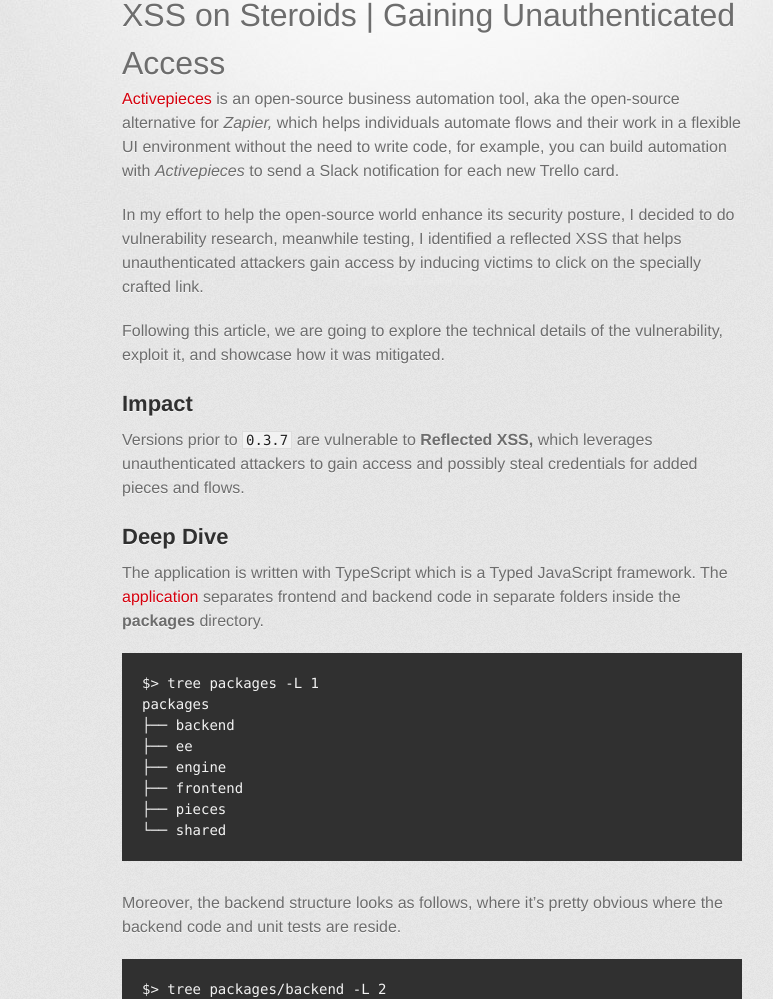
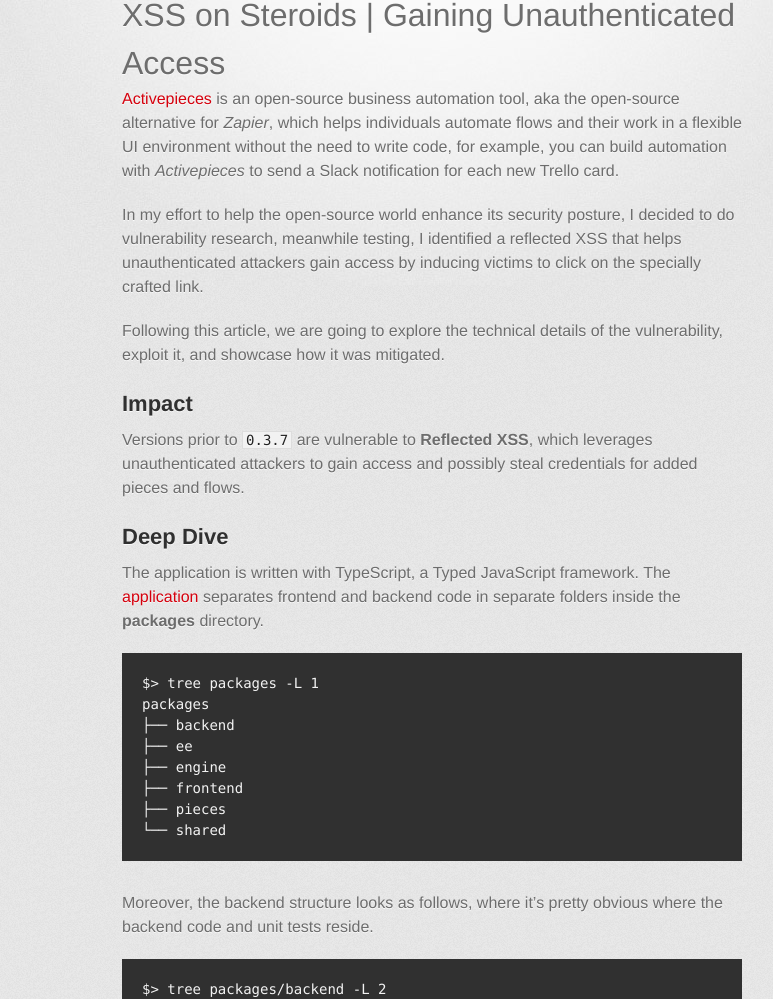
Before and after one commit to J0LGER/bloghub, a Jekyll site: the page built from _posts/2023-04-10-XSS-On-Steroids.md, in a window 1280 px wide and 1400 px high. Shown: the part 288-1287 px from the top of the window, without its empty margins (208-981 px from the left). Built offline with Jekyll 4.4.1, drawn with Linux system fonts in a browser that asks for light colours; some web fonts are replaced; some of the changed text lies outside the part shown.

Commit message:
fix: syntax fixes

````diff
--- a/_posts/2023-04-10-XSS-On-Steroids.md
+++ b/_posts/2023-04-10-XSS-On-Steroids.md
@@ -11,7 +11,7 @@ permalink: /bloghub/xss-on-steroids/
 
 # XSS on Steroids | Gaining Unauthenticated Access
 
-[Activepieces](https://www.activepieces.com/) is an open-source business automation tool, aka the open-source alternative for *Zapier,* which helps individuals automate flows and their work in a flexible UI environment without the need to write code, for example, you can build automation with *Activepieces* to send a Slack notification for each new Trello card.
+[Activepieces](https://www.activepieces.com/) is an open-source business automation tool, aka the open-source alternative for *Zapier*, which helps individuals automate flows and their work in a flexible UI environment without the need to write code, for example, you can build automation with *Activepieces* to send a Slack notification for each new Trello card.
 
 In my effort to help the open-source world enhance its security posture, I decided to do vulnerability research, meanwhile testing, I identified a reflected XSS that helps unauthenticated attackers gain access by inducing victims to click on the specially crafted link.
 
@@ -19,11 +19,11 @@ Following this article, we are going to explore the technical details of the vul
 
 ## Impact
 
-Versions prior to `0.3.7` are vulnerable to **Reflected XSS,** which leverages unauthenticated attackers to gain access and possibly steal credentials for added pieces and flows.
+Versions prior to `0.3.7` are vulnerable to **Reflected XSS**, which leverages unauthenticated attackers to gain access and possibly steal credentials for added pieces and flows.
 
 ## Deep Dive
 
-The application is written with TypeScript which is a Typed JavaScript framework. The [application](https://github.com/activepieces/activepieces) separates frontend and backend code in separate folders inside the **packages** directory.
+The application is written with TypeScript, a Typed JavaScript framework. The [application](https://github.com/activepieces/activepieces) separates frontend and backend code in separate folders inside the **packages** directory.
 
 ```html
 $> tree packages -L 1
@@ -36,7 +36,7 @@ packages
 └── shared
 ```
 
-Moreover, the backend structure looks as follows, where it’s pretty obvious where the backend code and unit tests are reside.
+Moreover, the backend structure looks as follows, where it’s pretty obvious where the backend code and unit tests reside.
 
 ```html
 $> tree packages/backend -L 2
@@ -113,7 +113,7 @@ test' },'*')} else { const xhr = new XMLHttpRequest();xhr.open('GET', '[https://
 
 ### Patch
 
-The vulnerability was mitigated by passing the *params[’code’]* to `encodeURIComponent()`
+The vulnerability was mitigated by passing the *params[’code’]* to `encodeURIComponent()`.
 
 ```jsx
 else {
````
Also changed, not shown: other parts of _posts/2023-04-10-XSS-On-Steroids.md (+1 -1 lines).
